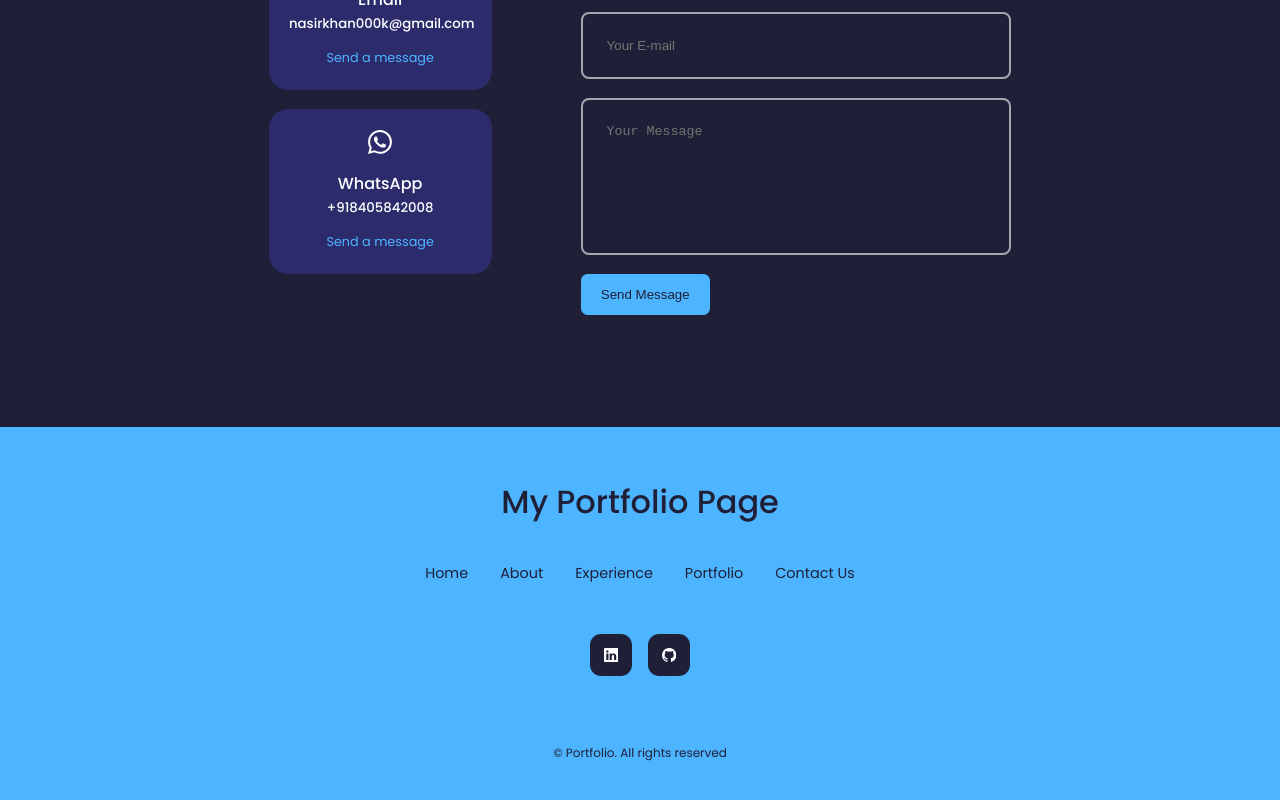
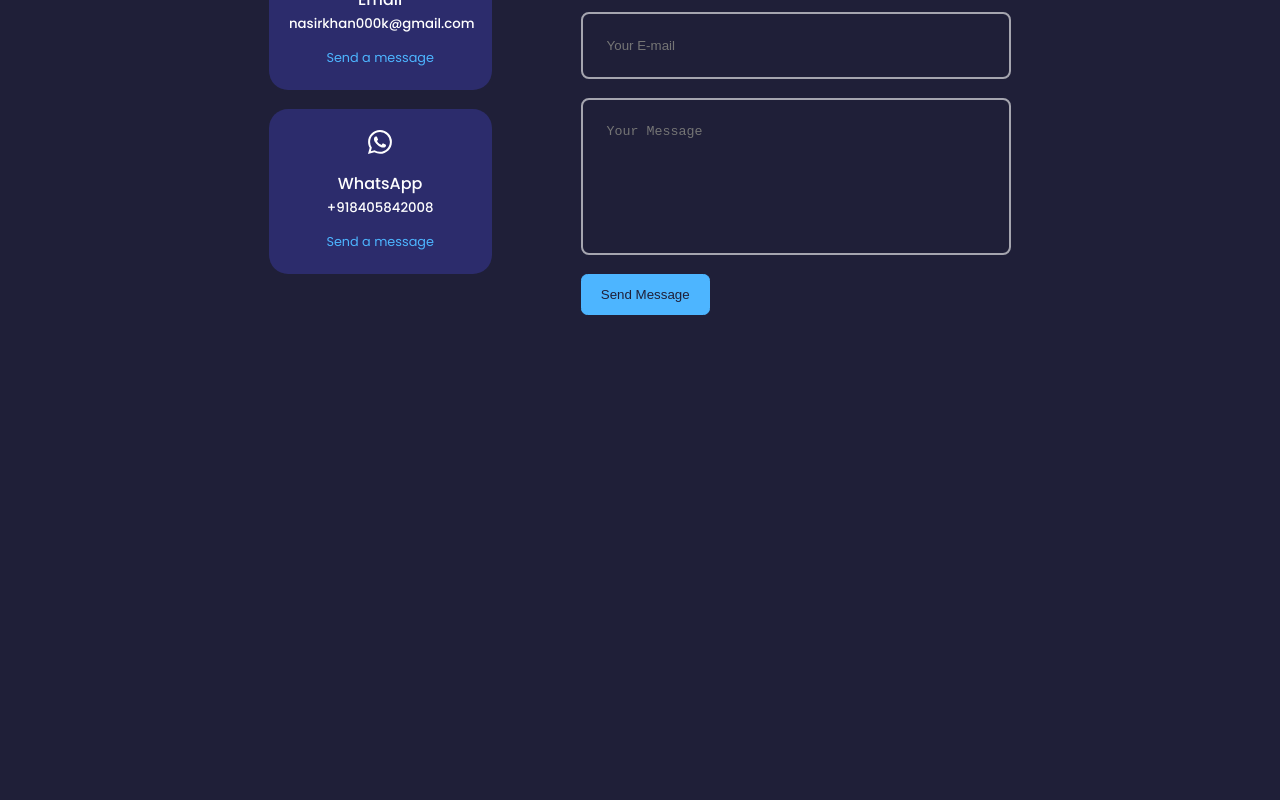
Before and after one commit to nasir8405/react-portfolio, a React (Create React App) app: page / in a window 1280 px wide. Shown: the part 3486-4286 px from the top of the page. After the commit the page ends 3801 px from the top, so only its background shows below. Built offline with nearby package versions, Linux system fonts and the light colour scheme.

Commit message:
Code Updated

```diff
--- a/src/App.js
+++ b/src/App.js
@@ -1,7 +1,6 @@
 import { About } from "./Components/About/About";
 import { Contact } from "./Components/Contact/Contact";
 import { Experience } from "./Components/Experience/Experience";
-import { Footer } from "./Components/Footer/Footer";
 import { Header } from "./Components/Header/Header";
 import { Nav } from "./Components/Nav/Nav";
 import { Portfolio } from "./Components/Portfolio/Portfolio";
@@ -9,13 +8,12 @@ import { Portfolio } from "./Components/Portfolio/Portfolio";
 function App() {
   return (
     <div className="App">
-      <Nav/>
-      <Header/>
-      <About/>
-      <Experience/>
-      <Portfolio/>
-      <Contact/>
-      <Footer/>
+      <Nav />
+      <Header />
+      <About />
+      <Experience />
+      <Portfolio />
+      <Contact />
     </div>
   );
 }
--- a/src/Components/Footer/Footer.css
+++ /dev/null
@@ -1,64 +0,0 @@
-footer{
-    background: var(--color-primary);
-    padding: 3rem 0;
-    text-align: center;
-    font-size: 0.9rem;
-    margin-top: 7rem;
-}
-footer a{
-    color: var(--color-bg);
-}
-.footer-logo{
-    font-size: 2rem;
-    font-weight: 500;
-    margin-bottom: 2rem;
-    display: inline-block;
-}
-
-.permalinks{
-    display: flex;
-    flex-wrap: wrap;
-    justify-content: center;
-    gap: 2rem;
-    margin: 0 auto 3rem;
-}
-
-.footer-socials{
-    display: flex;
-    justify-content: center;
-    gap: 1rem;
-    margin-bottom: 4rem;
-}
-.footer-socials a{
-    background: var(--color-bg);
-    color: var(--color-white);
-    padding: 0.8rem;
-    border-radius: 0.7rem;
-    display: flex;
-    border: 1px solid transparent;
-}
-.footer-socials a:hover{
-    background: transparent;
-    color: var(--color-bg);
-    border-color: var(--color-bg);
-}
-.footer-copyright{
-    margin-bottom: 4rem;
-    color: var(--color-bg);
-}
-
-/*=============For Medium Devices=============*/
-
-@media screen and (max-width:1024px) {
-
-  }
-  /*=============For Small Devices=============*/
-  @media screen and (max-width:600px) {
-    .permalinks{
-        flex-direction: column;
-        gap: 1.5rem;
-    }
-    .footer-socials{
-        margin-bottom: 2.6rem;
-    }
-  }
--- a/src/Components/Footer/Footer.js
+++ /dev/null
@@ -1,26 +0,0 @@
-import React from 'react'
-import "./Footer.css"
-import {BsLinkedin} from "react-icons/bs";
-import {BsGithub} from "react-icons/bs";
-
-export const Footer = () => {
-  return (
-    <footer>
-      <a href="#footer" className='footer-logo'>My Portfolio Page</a>
-      <ul className='permalinks'>
-          <li><a href="#header">Home</a></li>
-          <li><a href="#about">About</a></li>
-          <li><a href="#experience">Experience</a></li>
-          <li><a href="#portfolio">Portfolio</a></li>
-          <li><a href="#contact">Contact Us</a></li>
-      </ul>
-      <div className="footer-socials">
-        <a href="https://www.linkedin.com/in/nasir-khan-b971911bb/" rel="noreferrer" target='_blank'><BsLinkedin/></a>
-        <a href="https://github.com/nasir8405" rel="noreferrer" target='_blank'><BsGithub/></a>
-      </div>
-      <div className="footer-copyright">
-        <small>&copy; Portfolio. All rights reserved</small>
-      </div>
-    </footer>
-  )
-}
```
Also changed, not shown: src/index.css (+40 -39 lines).
